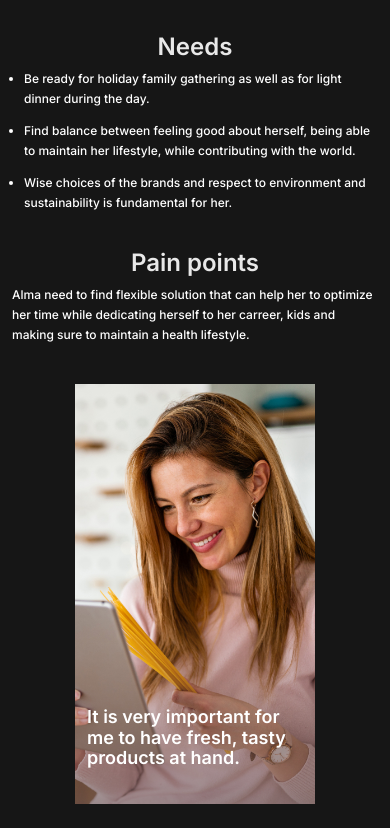
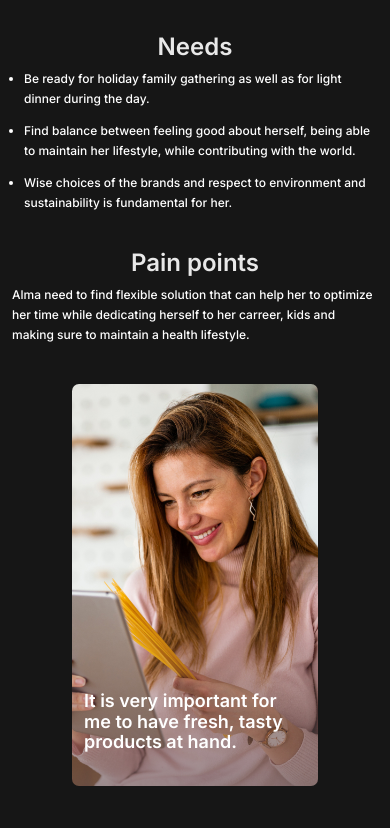
Before and after one commit to julia-tsyb/FE_Task1_CV, a plain HTML site: page index.html in a window 390 px wide. Shown: the part 657-1485 px from the top of the page. Drawn offline with Linux system fonts and the light colour scheme.

Commit message:
fix: photo as img

```diff
--- a/assets/styles/style.css
+++ b/assets/styles/style.css
@@ -56,7 +56,7 @@ body {
     height: 2rem;
 }
 
-.info-item .info-item__image img {
+img {
     width: 100%;
     max-width: 100%;
 }
@@ -153,8 +153,10 @@ body {
 
 .main-image {
     position: relative;
-    height: 50rem;
-    background: url('../images/avatar.jpg') center center/cover no-repeat;
+}
+
+.main-image img {
+    border-radius: 7px;
 }
 
 .main-image__quote {
@@ -175,9 +177,7 @@ body {
 
     .main {
         margin: 2rem 1rem;
-        align-items: flex-start;
         gap: 3.33rem;
-        flex: 0 0 1;
     }
 
     .main__column {
@@ -210,10 +210,6 @@ body {
         width: 13.00rem;
     }
 
-    .main-image {
-        height: 45rem;
-    }
-
     .main-image__quote {
         margin: 0 1.5rem;
         bottom: 4rem;
@@ -223,6 +219,12 @@ body {
 @media screen and (max-width: 991px) {
     html {
         font-size: 12px;
+    }
+
+    .main {
+        margin: 2rem 1rem;
+        align-items: flex-start;
+        gap: 3.33rem;
     }
 
     .main__column {
@@ -253,10 +255,6 @@ body {
 
     .tech__description_shopping::after {
         width: 10.00rem;
-    }
-
-    .main-image {
-        height: 40rem;
     }
 
     .main-image__quote {
@@ -294,10 +292,7 @@ body {
     }
 
     .main-image {
-        position: relative;
-        background: url('../images/avatar.jpg') center center/cover no-repeat;
-        height: 35rem;
-        width: 20rem
+        margin: 0 5rem;
     }
 
     .main-image__quote {
--- a/index.html
+++ b/index.html
@@ -73,6 +73,7 @@
         </div>
 
         <div class="main__column main-image">
+            <img src="assets/images/avatar.jpg" alt="Alma's photo">
             <p class="main-image__quote">It is very important for me to have fresh, tasty products at hand.</p>
         </div>
 
```
